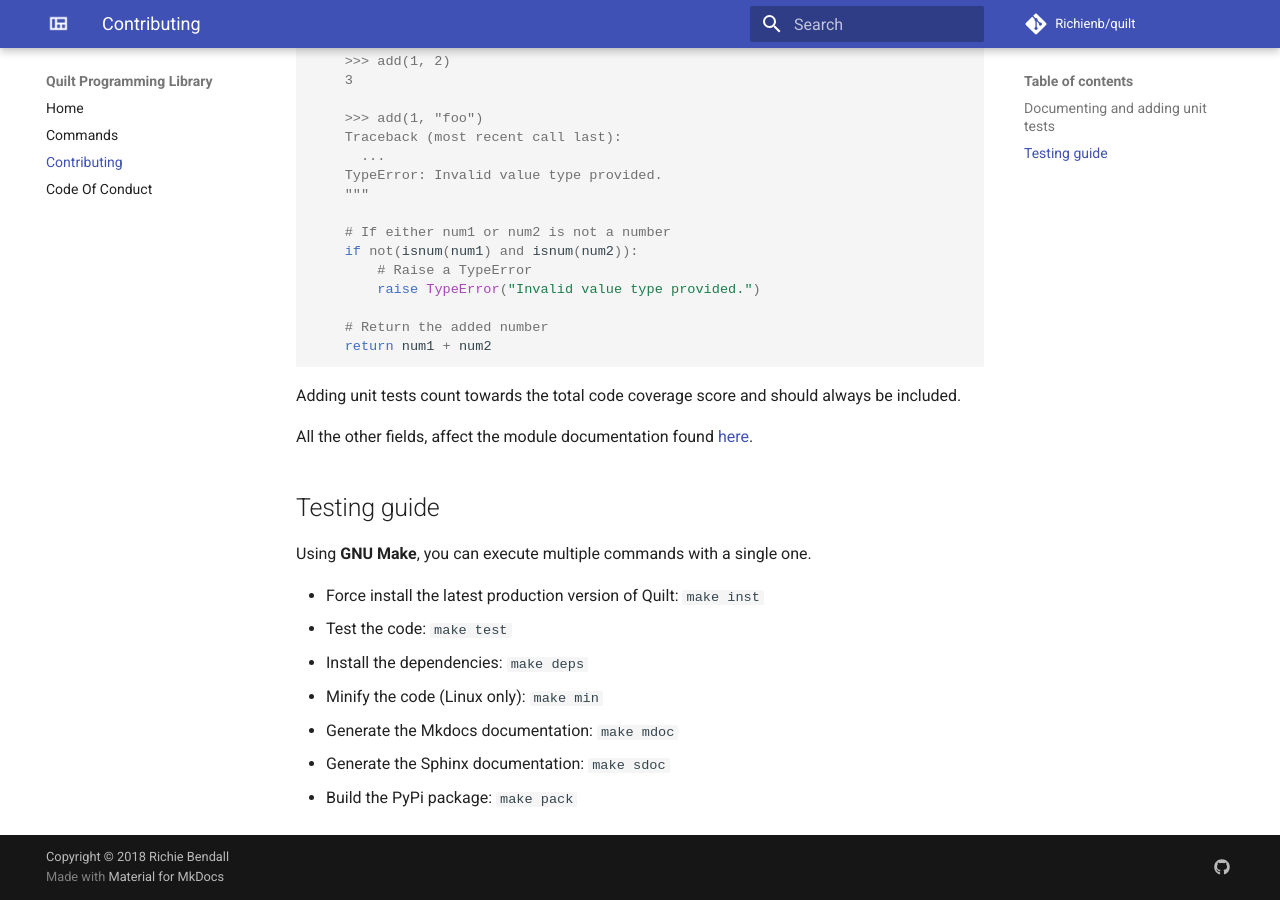
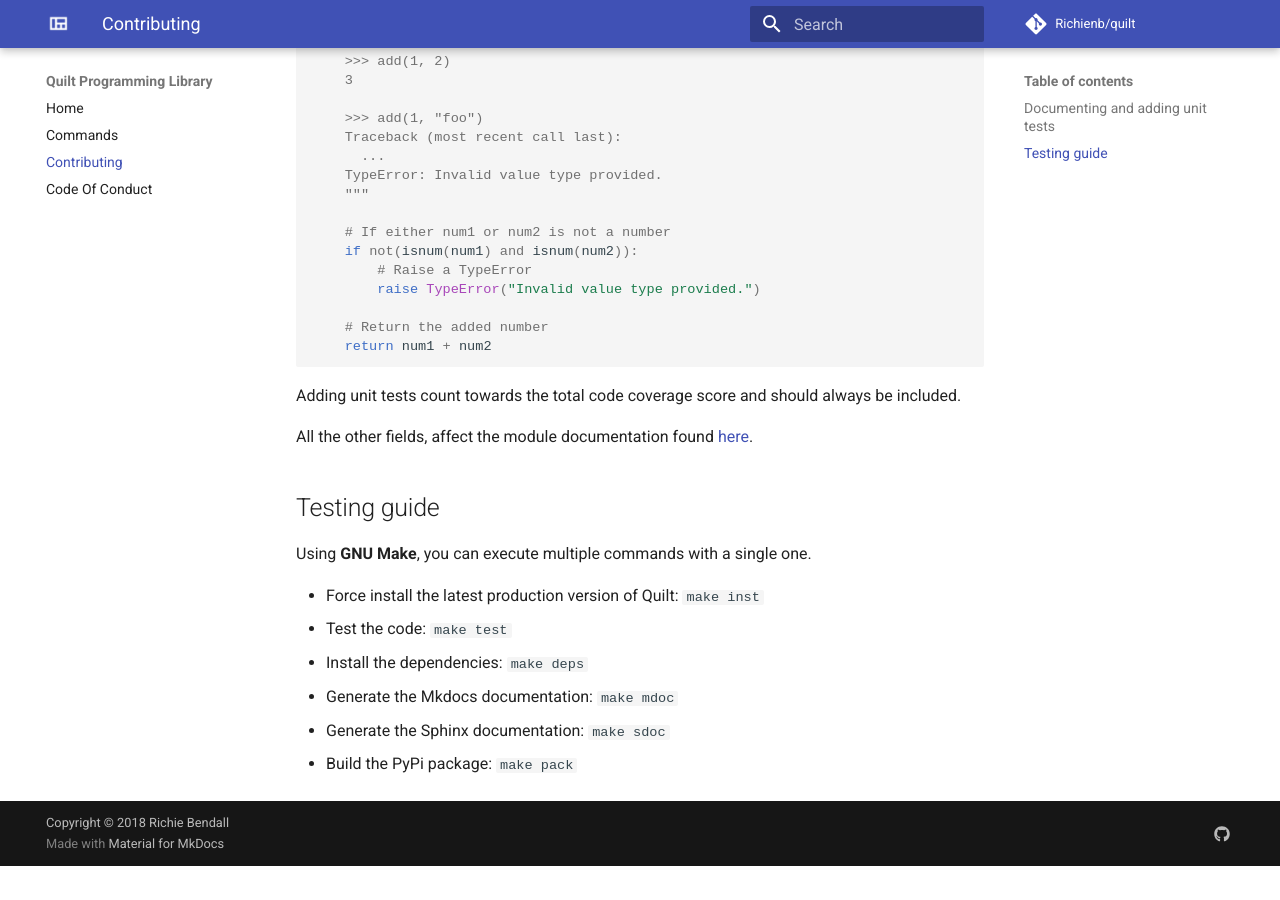
Before and after one commit to Richienb/quilt, an MkDocs documentation site: the page built from docs/CONTRIBUTING.md, in a window 1280 px wide and 900 px high, scrolled down 758 px. Built offline with MkDocs 1.6.1 and Material for MkDocs 9.7.7, drawn with Linux system fonts in a browser that asks for light colours; comment, search, counter and statistics services are not loaded; after the commit the page ends 1624 px from its top, so only the background shows below that.

Commit message:
Update CONTRIBUTING.md

```diff
--- a/docs/CONTRIBUTING.md
+++ b/docs/CONTRIBUTING.md
@@ -58,7 +58,6 @@ Using **GNU Make**, you can execute multiple commands with a single one.
 - Force install the latest production version of Quilt: `make inst`
 - Test the code: `make test`
 - Install the dependencies: `make deps`
-- Minify the code (Linux only): `make min`
 - Generate the Mkdocs documentation: `make mdoc`
 - Generate the Sphinx documentation: `make sdoc`
 - Build the PyPi package: `make pack`
```
